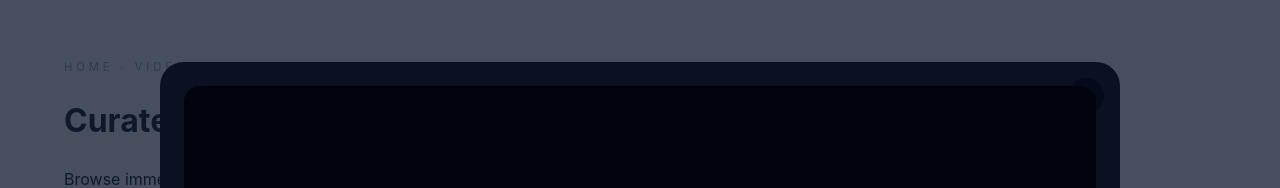
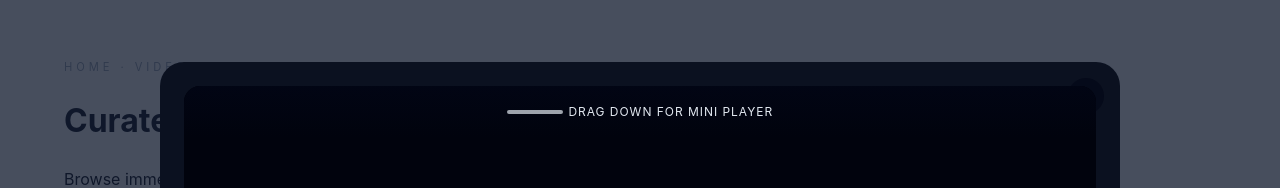
Before and after one commit to Bharatchoudhary11/Venture, a React (Vite) app: page / in a window 1280 px wide. Both pictures are taken after a click on the button 1079 px from the left and 730 px from the top of the page. Shown: the top 188 px of the page. Built offline with nearby package versions, Linux system fonts and the light colour scheme.

Commit message:
Add feature DragDown the Video

```diff
--- a/src/App.css
+++ b/src/App.css
@@ -164,6 +164,18 @@ html {
   pointer-events: auto;
 }
 
+.overlay-shell.pip-floating {
+  pointer-events: none;
+}
+
+.overlay-shell.pip-floating .player-overlay {
+  pointer-events: none;
+}
+
+.overlay-shell.pip-floating .player-overlay .player-frame {
+  pointer-events: auto;
+}
+
 .player-overlay {
   width: min(960px, 90vw);
   background: #0b1120;
@@ -173,6 +185,58 @@ html {
   color: #e2e8f0;
   transform: translateY(20px);
   animation: rise 320ms ease forwards;
+}
+
+.player-frame {
+  position: relative;
+  transition: transform 260ms cubic-bezier(0.2, 0.8, 0.2, 1);
+  will-change: transform;
+}
+
+.player-frame.dragging {
+  transition: none;
+}
+
+.player-overlay.pip-mode {
+  width: auto;
+  background: transparent;
+  animation: none;
+  transform: none;
+  pointer-events: none;
+}
+
+.player-overlay.pip-mode .player-frame {
+  width: min(360px, 90vw);
+  padding: 0.75rem;
+  background: #020617;
+  border-radius: 1rem;
+  position: fixed;
+  bottom: 1rem;
+  right: 1rem;
+  box-shadow: 0 25px 60px rgba(2, 6, 23, 0.5);
+  pointer-events: auto;
+}
+
+.player-overlay.pip-mode .player-meta,
+.player-overlay.pip-mode .related-panel,
+.player-overlay.pip-mode .panel-toggle {
+  display: none;
+}
+
+.player-overlay.pip-mode .overlay-close {
+  top: 0.2rem;
+  left: 0.2rem;
+  background: rgba(15, 23, 42, 0.7);
+}
+
+.player-overlay.pip-mode .player-controls .icon-button {
+  width: 36px;
+  height: 36px;
+}
+
+.player-overlay.pip-mode .player-controls .icon-button.primary {
+  width: 42px;
+  height: 42px;
 }
 
 @keyframes rise {
@@ -218,6 +282,42 @@ html {
   flex-direction: column;
   gap: 0.5rem;
   z-index: 2;
+}
+
+.drag-overlay {
+  position: absolute;
+  top: 0;
+  left: 0;
+  right: 0;
+  height: 52px;
+  background: linear-gradient(180deg, rgba(2, 6, 23, 0.7), rgba(2, 6, 23, 0));
+  display: flex;
+  justify-content: center;
+  align-items: center;
+  gap: 0.35rem;
+  z-index: 3;
+  cursor: grab;
+  color: #e2e8f0;
+  font-size: 0.75rem;
+  letter-spacing: 0.08em;
+  text-transform: uppercase;
+  pointer-events: auto;
+}
+
+.drag-overlay span {
+  width: 56px;
+  height: 4px;
+  border-radius: 999px;
+  background: rgba(226, 232, 240, 0.7);
+  display: inline-block;
+}
+
+.drag-overlay p {
+  margin: 0;
+}
+
+.player-overlay.pip-mode .drag-overlay {
+  display: none;
 }
 
 .related-panel {
--- a/src/App.jsx
+++ b/src/App.jsx
@@ -19,6 +19,20 @@ function App() {
       })),
     }))
   }, [])
+  useEffect(() => {
+    const preloaders = []
+    categorizedFeed.forEach((category) => {
+      category.videos.forEach((video) => {
+        if (!video.thumbnailUrl) return
+        const img = new Image()
+        img.src = video.thumbnailUrl
+        preloaders.push(img)
+      })
+    })
+    return () => {
+      preloaders.splice(0, preloaders.length)
+    }
+  }, [categorizedFeed])
 
   useEffect(() => {
     document.body.style.overflow = overlayVisible ? 'hidden' : ''
--- a/src/components/VideoCard.jsx
+++ b/src/components/VideoCard.jsx
@@ -4,7 +4,13 @@ export function VideoCard({ video, categoryName, onSelect }) {
   return (
     <button className="video-card" onClick={() => onSelect(video)}>
       <div className="thumb-wrapper">
-        <img src={video.thumbnailUrl} alt={video.title} loading="eager" />
+        <img
+          src={video.thumbnailUrl}
+          alt={video.title}
+          loading="eager"
+          fetchPriority="high"
+          decoding="sync"
+        />
         <span className="duration-chip">{video.duration ?? '—:—'}</span>
       </div>
       <div className="video-card-body">
--- a/src/components/VideoPlayerOverlay.jsx
+++ b/src/components/VideoPlayerOverlay.jsx
@@ -87,18 +87,41 @@ export function VideoPlayerOverlay({ video, categories = [], onVideoSelect, onCl
   const htmlVideoRef = useRef(null)
   const progressIntervalRef = useRef(null)
   const surfaceRef = useRef(null)
+  const frameRef = useRef(null)
   const touchStartRef = useRef(null)
+  const dragStartRef = useRef(null)
+  const dragOffsetRef = useRef(0)
+  const dragAnimationRef = useRef(null)
 
   const [isPlaying, setIsPlaying] = useState(true)
   const [playerReady, setPlayerReady] = useState(false)
   const [currentTime, setCurrentTime] = useState(0)
   const [duration, setDuration] = useState(0)
   const [relatedOpen, setRelatedOpen] = useState(false)
+  const [pipMode, setPipMode] = useState(false)
+  const [isDragging, setIsDragging] = useState(false)
+  const [dragOffset, setDragOffset] = useState(0)
 
   const isYouTube =
     video.mediaType?.toUpperCase() === 'YOUTUBE' ||
     /youtube\.com|youtu\.be/.test(video.mediaUrl ?? '')
   const videoId = useMemo(() => extractVideoId(video.mediaUrl || video.slug), [video.mediaUrl, video.slug])
+  const updateDragOffset = useCallback((value) => {
+    dragOffsetRef.current = value
+    if (dragAnimationRef.current) {
+      cancelAnimationFrame(dragAnimationRef.current)
+    }
+    dragAnimationRef.current = requestAnimationFrame(() => {
+      setDragOffset(value)
+      dragAnimationRef.current = null
+    })
+  }, [])
+
+  useEffect(() => {
+    return () => {
+      if (dragAnimationRef.current) cancelAnimationFrame(dragAnimationRef.current)
+    }
+  }, [])
 
   useEffect(() => {
     const handleKeyDown = (event) => {
@@ -117,7 +140,11 @@ export function VideoPlayerOverlay({ video, categories = [], onVideoSelect, onCl
       clearInterval(progressIntervalRef.current)
       progressIntervalRef.current = null
     }
-  }, [videoId, video.mediaUrl])
+    dragStartRef.current = null
+    setIsDragging(false)
+    setPipMode(false)
+    updateDragOffset(0)
+  }, [updateDragOffset, videoId, video.mediaUrl])
 
   const togglePlay = () => {
     if (isYouTube) {
@@ -325,13 +352,97 @@ export function VideoPlayerOverlay({ video, categories = [], onVideoSelect, onCl
     }
   }, [relatedOpen])
 
+  useEffect(() => {
+    if (pipMode) {
+      setRelatedOpen(false)
+    }
+  }, [pipMode])
+
+  useEffect(() => {
+    if (!isDragging) return
+    const handlePointerMove = (event) => {
+      if (dragStartRef.current == null) return
+      const delta = event.clientY - dragStartRef.current
+      if (!pipMode) {
+        updateDragOffset(Math.max(0, delta))
+      } else {
+        updateDragOffset(Math.min(0, delta))
+      }
+    }
+
+    const handlePointerUp = () => {
+      const offset = dragOffsetRef.current
+      if (!pipMode && offset > 140) {
+        setPipMode(true)
+        setRelatedOpen(false)
+      } else if (pipMode && offset < -80) {
+        setPipMode(false)
+      }
+      dragStartRef.current = null
+      updateDragOffset(0)
+      setIsDragging(false)
+    }
+
+    window.addEventListener('pointermove', handlePointerMove)
+    window.addEventListener('pointerup', handlePointerUp)
+    window.addEventListener('pointercancel', handlePointerUp)
+
+    return () => {
+      window.removeEventListener('pointermove', handlePointerMove)
+      window.removeEventListener('pointerup', handlePointerUp)
+      window.removeEventListener('pointercancel', handlePointerUp)
+    }
+  }, [isDragging, pipMode, updateDragOffset])
+
+  const handleDragStart = useCallback(
+    (event) => {
+      if (event.pointerType === 'mouse' && event.button !== 0) return
+      const target = event.target
+      if (
+        target.closest('.player-ui') ||
+        target.closest('.player-controls') ||
+        target.closest('.player-progress') ||
+        target.closest('.related-panel')
+      ) {
+        return
+      }
+      dragStartRef.current = event.clientY ?? 0
+      setIsDragging(true)
+      event.stopPropagation()
+      event.preventDefault()
+    },
+    [],
+  )
+
+  useEffect(() => {
+    const host = frameRef.current?.closest('.overlay-shell')
+    if (!host) return
+    host.classList.toggle('pip-floating', pipMode)
+    return () => {
+      host.classList.remove('pip-floating')
+    }
+  }, [pipMode])
+
+  const overlayClassName = `player-overlay${pipMode ? ' pip-mode' : ''}`
+  const frameClassName = `player-frame${pipMode ? ' pip-active' : ''}${isDragging ? ' dragging' : ''}`
+  const frameStyle = { transform: `translate3d(0, ${dragOffset}px, 0)` }
+
   return (
-    <div className="player-overlay" role="dialog" aria-modal="true">
+    <div className={overlayClassName} role="dialog" aria-modal="true">
       <button className="overlay-close" aria-label="Close player" onClick={onClose}>
         ×
       </button>
-      <div className="player-frame">
+      <div
+        className={frameClassName}
+        style={frameStyle}
+        ref={frameRef}
+        onPointerDown={pipMode ? handleDragStart : undefined}
+      >
         <div className="iframe-shell" ref={surfaceRef}>
+          <div className="drag-overlay" onPointerDown={handleDragStart} role="presentation">
+            <span />
+            <p>{pipMode ? 'Drag up to expand' : 'Drag down for mini player'}</p>
+          </div>
           {isYouTube ? (
             <>
               <div ref={ytContainerRef} className="yt-container" />
```
